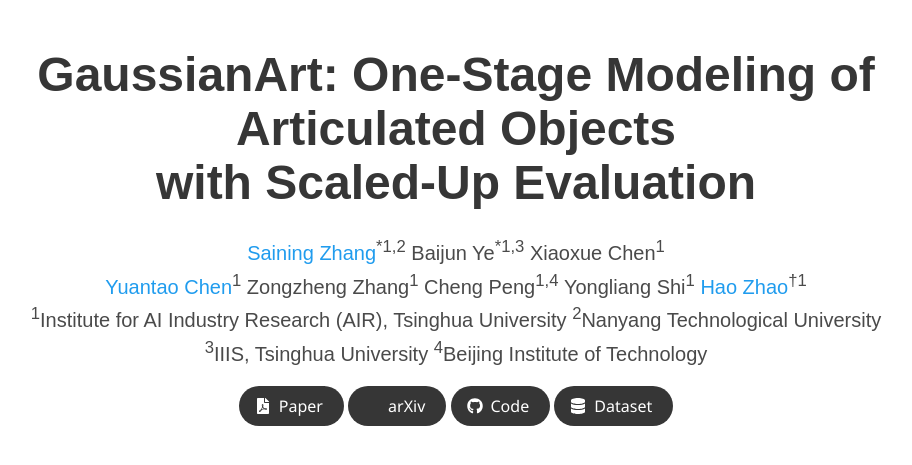
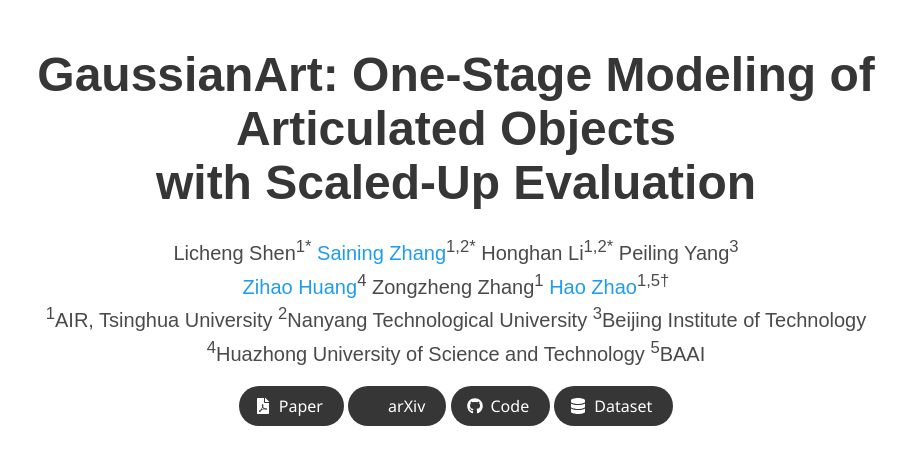
Before and after one commit to SainingZhang/SainingZhang.github.io, a Jekyll site: the page project/gaussianart/index.html, which Jekyll copies as it is, in a window 1280 px wide, cut to the strip 0-471 px from the top of the page. Shown: the top 465 px of the strip, without its empty margins (184-1096 px from the left). Built offline with Jekyll 4.4.1, drawn with Linux system fonts in a browser that asks for light colours; nearby versions of some CDN libraries; some web fonts are replaced; library files that are not in the unit come from our copies; a style sheet for code colours, icons or effects is not loaded.

Commit message:
Update index.html

```diff
--- a/project/gaussianart/index.html
+++ b/project/gaussianart/index.html
@@ -58,41 +58,31 @@
 Objects<br> with Scaled-Up Evaluation</h1>
           <div class="is-size-5 publication-authors">
             <span class="author-block">
-<!--               Saining Zhang<sup>*1,2</sup></span> -->
-              <a href="https://sainingzhang.github.io">Saining Zhang</a><sup>*1,2</sup></span>
+              Licheng Shen</a><sup>1*</sup></span>
             <span class="author-block">
-              Baijun Ye</a><sup>*1,3</sup></span>
+              <a href="https://sainingzhang.github.io">Saining Zhang</a><sup>1,2*</sup></span>
             <span class="author-block">
-              Xiaoxue Chen</a><sup>1</sup>
-            </span>
+              Honghan Li</a><sup>1,2*</sup></span>
+            <span class="author-block">
+              Peiling Yang</a><sup>3</sup></span>
             <br>
             <span class="author-block">
-<!--               Yuantao Chen<sup>1</sup> -->
-              <a href="https://tao-11-chen.github.io/">Yuantao Chen</a><sup>1</sup>
+              <a href="https://inso-13.github.io/">Zihao Huang</a><sup>4</sup>
             </span>
             <span class="author-block">
               Zongzheng Zhang<sup>1</sup>
             </span>
             <span class="author-block">
-              Cheng Peng<sup>1,4</sup>
-            </span>
-            <span class="author-block">
-              Yongliang Shi<sup>1</sup>
-            </span>
-            <span class="author-block">
-<!--               Hao Zhao<sup>†1</sup> -->
-              <a href="https://sites.google.com/view/fromandto">Hao Zhao</a><sup>†1</sup>
+              <a href="https://sites.google.com/view/fromandto">Hao Zhao</a><sup>1,5†</sup>
             </span>
           </div>
 
           <div class="is-size-5 publication-authors">
-            <span class="author-block"><sup>1</sup>Institute for AI Industry Research (AIR), Tsinghua University</span>
+            <span class="author-block"><sup>1</sup>AIR, Tsinghua University</span>
             <span class="author-block"><sup>2</sup>Nanyang Technological University</span>
-            <br>
-            <span class="author-block"><sup>3</sup>IIIS, Tsinghua University</span>
-            <span class="author-block"><sup>4</sup>Beijing Institute of Technology</span>
-
-
+            <span class="author-block"><sup>3</sup>Beijing Institute of Technology</span>
+            <span class="author-block"><sup>4</sup>Huazhong University of Science and Technology</span>
+            <span class="author-block"><sup>5</sup>BAAI</span>
           </div>
 
           <div class="column has-text-centered">
```
